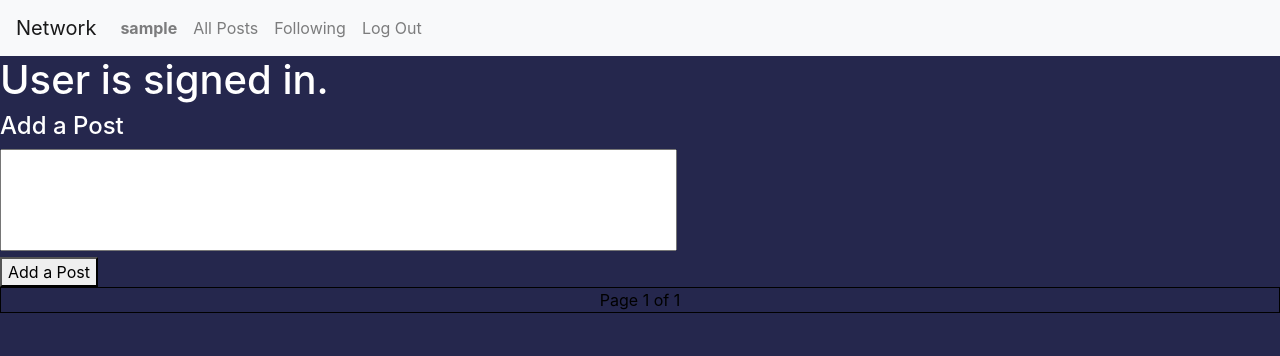
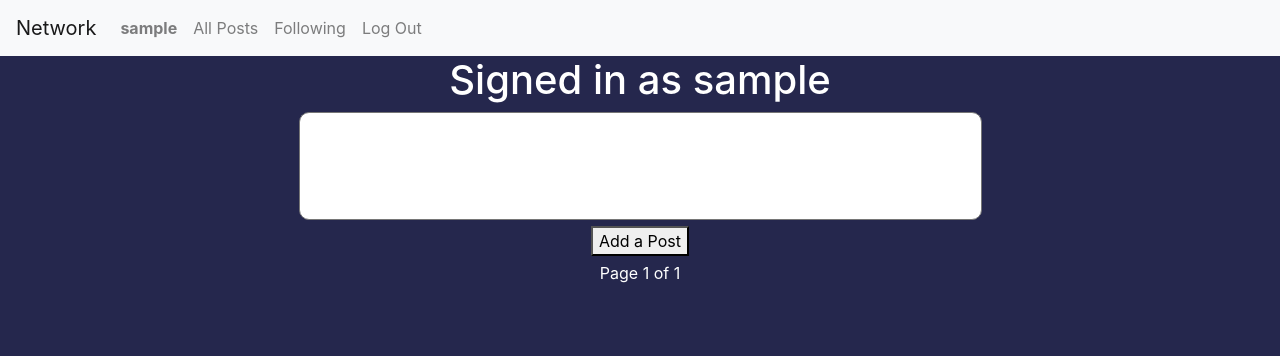
Before and after one commit to boshhy/Network, a Django app: page / in a window 1280 px wide. Shown: the top 356 px of the page. Run offline with Django 3.2, Linux system fonts and the light colour scheme; the visitor is signed in with stand-in values (Sample User, id 1); data that the repository does not hold is empty; some libraries are stand-ins or nearby versions.

Commit message:
Added some styling

```diff
--- a/network/forms.py
+++ b/network/forms.py
@@ -4,4 +4,4 @@ from .models import Posts
 
 class PostForm(forms.Form):
     post = forms.CharField(
-        widget=forms.Textarea(attrs={'rows': 4, 'cols': 64, 'style': 'resize:none;'}))
+        widget=forms.Textarea(attrs={'rows': 4, 'cols': 64, 'style': 'resize:none; border-radius: 10px; padding:5px;'}))
--- a/network/static/network/styles.css
+++ b/network/static/network/styles.css
@@ -1,6 +1,28 @@
 body {
     background-color: #25274d;
     color: white;
+    position: relative;
+    text-align: center;
+
+}
+
+a {
+    color: yellow;
+}
+
+
+
+#poster_info {
+    width: 30%;
+    float: right;
+    /*border: 1px solid greenyellow;*/
+    text-align: center;
+}
+
+#post_form {
+    text-align: center;
+    align-items: center;
+    display: inline-block;
 }
 
 #profile {
@@ -21,16 +43,56 @@ body {
     background-color: #2e9cca;
     border: 1px solid black;
     width: 50%;
+    height: 100%;
     align-items: center;
     display: inline-block;
     margin: 5px;
     padding: 5px;
+    border-radius: 10px;
 }
 
 #paginator {
-    border: 1px solid black;
+    color: white;
+    margin: 5px;
+    margin-bottom: 15px;
+    background-color:
+        #25274d;
+}
+
+#paginator a {
+    color: rgb(54, 219, 57);
 }
 
 .liked {
     color: red;
 }
+
+#post_container {
+    height: 100%;
+    width: 70%;
+    float: left;
+}
+
+#edit_div {
+    bottom: 0px;
+}
+
+#edit_button {
+
+    padding: 0em 1.2em;
+    border: 0.1em solid #FFFFFF;
+    margin: 0 0.3em 0.3em 0;
+    border-radius: 0.12em;
+    box-sizing: border-box;
+    text-decoration: none;
+    font-family: 'Roboto', sans-serif;
+    font-weight: 300;
+    color: #120b1e;
+
+    transition: all 0.2s;
+}
+
+#edit_button:hover {
+    color: #000000;
+    background-color: #FFFFFF;
+}
--- a/network/templates/network/index.html
+++ b/network/templates/network/index.html
@@ -3,9 +3,8 @@
 {% block body %}
     <h1>{{ test }}</h1>
     {% if user.is_authenticated %}
-    <div>
+    <div id="form_div">
         <form id="post_form" action="{% url 'post' %}" method="POST">
-            <h4>Add a Post</h4>
             {% csrf_token %}
             {% for field in post_form %}
                     {{ field }}
@@ -21,24 +20,34 @@
     <div id="all_posts">
         {% for post in all_posts %}
             <div id="single_post">
-                <div id="post" data-postid="{{post.id}}">{{ post }}</div>
-                <a href="{% url 'profile' post.user %}">{{post.user}}</a><br>
-                {{post.time_posted}}<br>
-                {% if user.is_authenticated %}
-                    {% if request.user in post.likes.all %}
-                        <div><i class="fa-solid fa-heart liked" id="like_icon" data-iconid="{{post.id}}"></i>
-                            <span id="postcount{{post.id}}"> {{post.likes.count}} </span></div>
+                <div id="post_container">
+                    <div id="post" data-postid="{{post.id}}">{{ post }}</div>
+                    <div id="edit_div">
+                        {% if post.user == request.user %}
+                        <button id="edit_button" data-buttonid="{{post.id}}">edit</button>
+                        {% endif %}
+                    </div>
+                </div>
+                <div id="poster_info">
+                    <div><a href="{% url 'profile' post.user %}">{{post.user}}</a></div>
+                    <i class="fa-regular fa-clock"></i> {{post.time_posted}}<br>
+                    {% if user.is_authenticated %}
+                        {% if request.user in post.likes.all %}
+                            <div>
+                                <span id="postcount{{post.id}}"> {{post.likes.count}} </span>
+                                <i class="fa-solid fa-heart liked" id="like_icon" data-iconid="{{post.id}}"></i>
+                            </div>
+                        {% else %}
+                            <div>
+                                <span id="postcount{{post.id}}"> {{post.likes.count}} </span>
+                                <i class="fa-regular fa-heart" id="like_icon" data-iconid="{{post.id}}"></i>
+                            </div>
+                        {% endif %}
                     {% else %}
-                        <div><i class="fa-regular fa-heart" id="like_icon" data-iconid="{{post.id}}"></i>
-                            <span id="postcount{{post.id}}"> {{post.likes.count}} </span></div>
-                    {% endif %}
-                {% else %}
-                    <div><i class="fa-regular fa-heart"></i>
-                    <span> {{post.likes.count}} </span></div>
-                {% endif %}
-                <div id="edit_div">
-                    {% if post.user == request.user %}
-                    <button id="edit_button" data-buttonid="{{post.id}}">edit</button>
+                        <div>
+                            <span> {{post.likes.count}} </span>
+                            <i class="fa-regular fa-heart"></i>
+                        </div>
                     {% endif %}
                 </div>
             </div><br>
--- a/network/views.py
+++ b/network/views.py
@@ -31,7 +31,7 @@ def index(request):
         return render(request, "network/index.html", {
             "all_posts": all_posts_paginated,
             "post_form": PostForm(),
-            "test": "User is signed in.",
+            "test": "Signed in as " + request.user.username,
         })
     else:
         return render(request, "network/index.html", {
```
